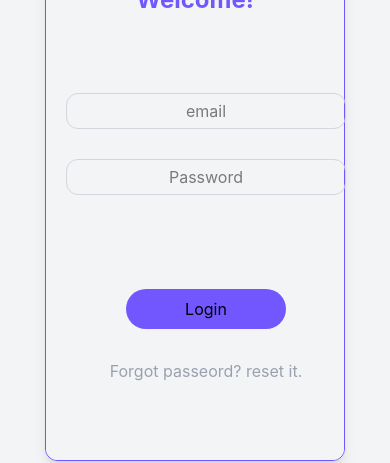
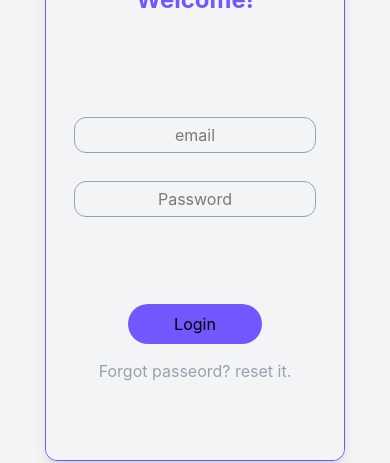
Before and after one commit to leevayle/inventory-app, a React (Vite) app: page /Welcome in a window 390 px wide. Shown: the part 256-719 px from the top of the page. Built offline with nearby package versions, Linux system fonts and the light colour scheme.

Commit message:
responsiveness fixes

```diff
--- a/src/components/Welcome.jsx
+++ b/src/components/Welcome.jsx
@@ -1,23 +1,38 @@
+
+// import stuff
+
 function Welcome(){
+
+
 
     return(
 
         <>
 
-            <div className="flex flex-col sm:flex-row w-[50vw] min-w-[300px] h-[70vh] m-auto shadow-lg rounded-xl border border-[var(--primary)] sm:min-w-[550px] ">
-                <div className="sm:w-1/3 w-full bg-white rounded-tl-xl rounded-tr-xl sm:rounded-tr-none sm:rounded-bl-xl bg-[url('https://images.unsplash.com/photo-1506744038136-46273834b3fb?ixlib=rb-4.0.3&ixid=M3wxMjA3fDB8MHxwaG90by1wYWdlfHx8fGVufDB8fHx8fA%3D%3D&auto=format&fit=crop&w=1170&q=80')] bg-cover bg-center">
+            <div className="flex flex-col sm:flex-row w-[50vw] min-w-[300px] min-h-[70vh]  m-auto shadow-lg rounded-xl border border-[var(--primary)] sm:min-w-[550px] ">
+                <div className="sm:w-1/3 w-full bg-white rounded-tl-xl rounded-tr-xl sm:rounded-tr-none sm:rounded-bl-xl bg-[url('https://images.unsplash.com/photo-1506744038136-46273834b3fb?ixlib=rb-4.0.3&ixid=M3wxMjA3fDB8MHxwaG90by1wYWdlfHx8fGVufDB8fHx8fA%3D%3D&auto=format&fit=crop&w=1170&q=80')] bg-cover bg-center ">
                     <button className="m-4 p-2 bg-[var(--accent)] rounded shadow hover:bg-gray-100 cursor-pointer transition">Register</button>
                 </div>
-                <div className="flex-1 bg-gray-100  rounded-bl-xl rounded-br-xl sm:rounded-bl-none sm:rounded-tr-xl flex flex-col">
+                <div className="flex-1 bg-gray-100  rounded-bl-xl rounded-br-xl sm:rounded-bl-none sm:rounded-tr-xl flex flex-col pb-4 h-auto ">
+
                     <p className="text-2xl font-bold text-center mt-10 text-[var(--primary)]">Welcome!</p>
-                    <div className="flex flex-col w-80 m-auto h-80 rounded-xl ">
-                        <input type="text" placeholder="email" className="w-70 h-9 rounded-xl border border-gray-300 p-2 text-center outline-0 focus:border-[var(--primary)] focus:w-72 transition-all m-auto focus-shadow"></input>
-                        <input type="password" placeholder="Password" className="w-70 h-9 rounded-xl border border-gray-300 p-2 text-center  outline-0 focus:border-[var(--primary)] focus:w-72 transition-all m-auto focus-shadow"></input>
+
+                    <form className="flex flex-col w-[90%] m-auto h-80 rounded-xl pt-10 " action="">
 
 
-                        <button className="w-1/2 h-10 hover:w-2/3 bg-[var(--primary)] m-auto mt-20 rounded-3xl hover:bg-[var(--accent)] cursor-pointer transition-all hover:font-bold hover-shadow">Login</button>
+
+                        <input type="text" placeholder="email" className="w-[90%] max-w-72 h-9 rounded-xl border border-gray-400 p-2 text-center outline-0 focus:border-[var(--accent)] focus:w-[95%] transition-all m-auto focus-shadow" required></input>
+                        <input type="password" placeholder="Password" className="w-[90%] max-w-72 h-9 rounded-xl border border-gray-400 p-2 text-center  outline-0 focus:border-[var(--accent)] focus:w-[95%] transition-all m-auto focus-shadow mt-5" required></input>
+
+
+                        <button className="w-1/2 h-10 hover:w-2/3 bg-[var(--primary)] m-auto mt-20 rounded-3xl hover:bg-[var(--accent)] cursor-pointer transition-all hover:font-bold hover-shadow" type="submit">Login</button>
+
+
+
                         <p className="m-auto text-gray-400">Forgot passeord? reset it.</p>
-                    </div>
+
+
+                    </form>
 
 
                 </div>
```
